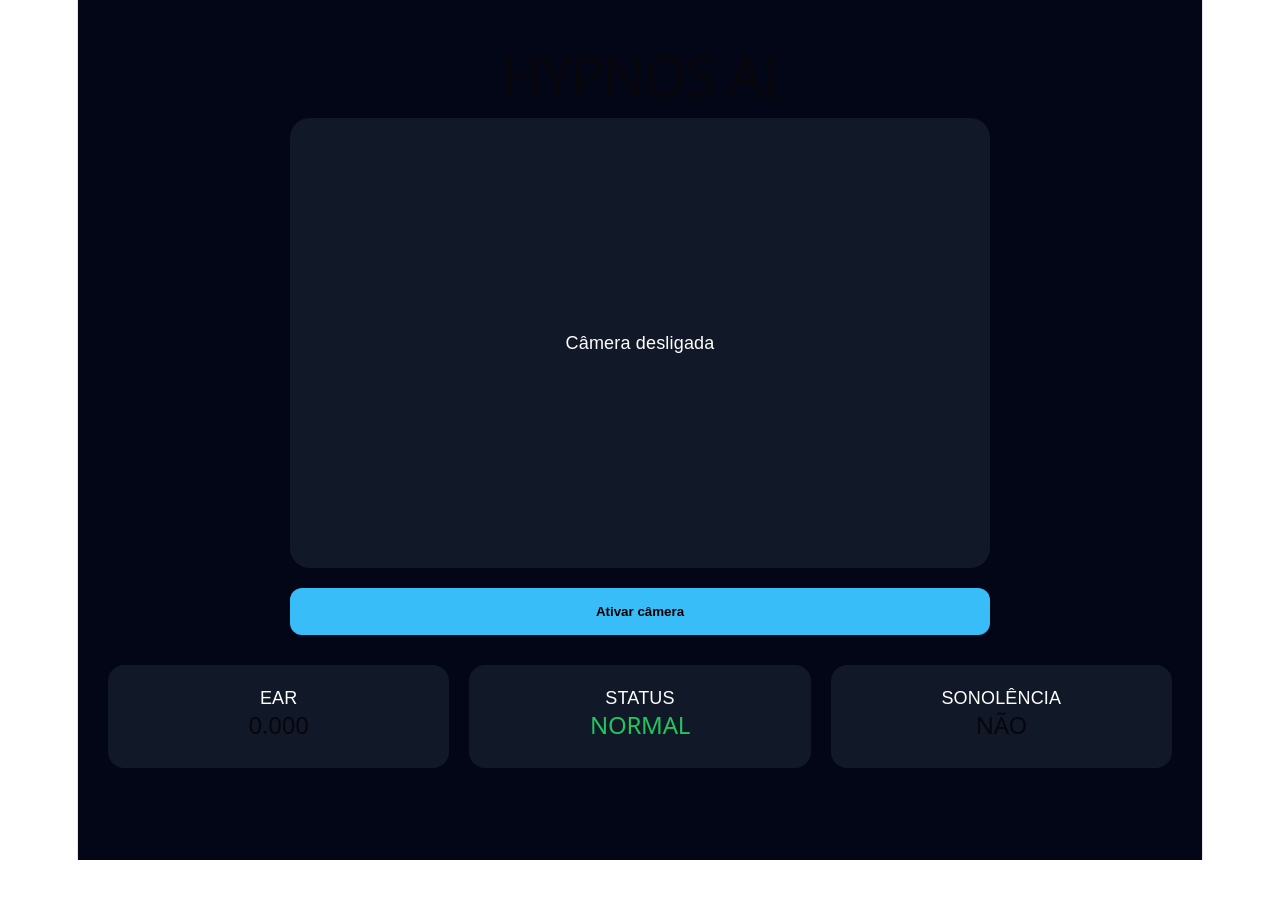
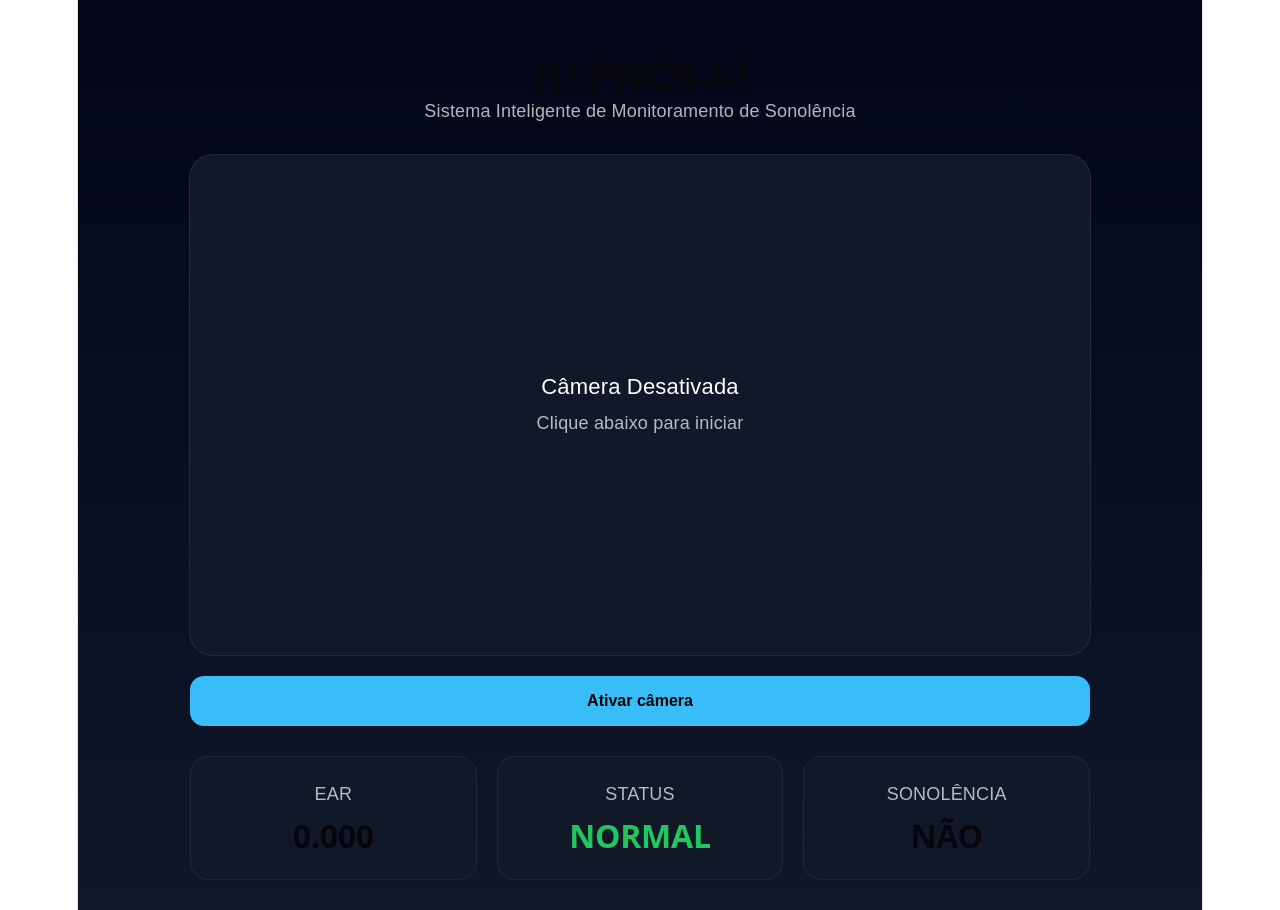
Before and after one commit to VanessaGabi/monitoramento-sono, a React (Vite) app in the folder dashboard-sono/vite-project/: page / in a window 1280 px wide. Before the commit the page ends 860 px from the top, so only its background shows below. Built offline with nearby package versions, Linux system fonts and the light colour scheme.

Commit message:
remove nextjs code from vite

```diff
--- a/dashboard-sono/vite-project/src/App.jsx
+++ b/dashboard-sono/vite-project/src/App.jsx
@@ -1,5 +1,3 @@
-"use client";
-
 import {
   useEffect,
   useRef,
@@ -52,15 +50,15 @@ function Main() {
         setCameraAtiva(true);
       }
 
-      setLoading(false);
-
     } catch (err) {
 
       console.log(err);
 
+      alert("Erro ao acessar câmera");
+
+    } finally {
+
       setLoading(false);
-
-      alert("Erro ao acessar câmera");
     }
   };
 
@@ -107,7 +105,7 @@ function Main() {
           const image =
             canvas.toDataURL(
               "image/jpeg",
-              0.5
+              0.6
             );
 
           const response =
@@ -127,6 +125,17 @@ function Main() {
               }
             );
 
+          // =========================
+          // VALIDA RESPONSE
+          // =========================
+
+          if (!response.ok) {
+
+            throw new Error(
+              "Erro na API"
+            );
+          }
+
           const data =
             await response.json();
 
@@ -141,7 +150,9 @@ function Main() {
                 Number(data.ear || 0),
 
               sonolencia:
-                data.sonolencia || false,
+                Boolean(
+                  data.sonolencia
+                ),
 
               nivel:
                 data.nivel || "normal",
@@ -151,7 +162,6 @@ function Main() {
 
             setErroApi(true);
           }
-
         }
 
       } catch (err) {
@@ -161,17 +171,50 @@ function Main() {
         setErroApi(true);
       }
 
-      setTimeout(processar, 1000);
+      // =========================
+      // LOOP
+      // =========================
+
+      if (ativo) {
+
+        setTimeout(
+          processar,
+          1000
+        );
+      }
     };
 
     processar();
 
+    // =========================
+    // CLEANUP
+    // =========================
+
     return () => {
 
       ativo = false;
+
+      if (
+        videoRef.current &&
+        videoRef.current.srcObject
+      ) {
+
+        const tracks =
+          videoRef.current
+            .srcObject
+            .getTracks();
+
+        tracks.forEach(
+          (track) => track.stop()
+        );
+      }
     };
 
   }, [cameraAtiva]);
+
+  // =========================
+  // STATUS COLOR
+  // =========================
 
   const statusColor =
 
@@ -189,11 +232,38 @@ function Main() {
         HYPNOS AI
       </h1>
 
+      <p style={styles.subtitle}>
+        Sistema Inteligente de
+        Monitoramento de Sonolência
+      </p>
+
       <div style={styles.cameraBox}>
 
         {!cameraAtiva && (
+
           <div style={styles.placeholder}>
-            Câmera desligada
+
+            <div>
+
+              <p
+                style={{
+                  fontSize: 22,
+                  marginBottom: 10,
+                }}
+              >
+                Câmera Desativada
+              </p>
+
+              <p
+                style={{
+                  opacity: 0.7,
+                }}
+              >
+                Clique abaixo para iniciar
+              </p>
+
+            </div>
+
           </div>
         )}
 
@@ -217,8 +287,18 @@ function Main() {
 
       <button
         onClick={iniciarCamera}
-        style={styles.button}
-        disabled={loading || cameraAtiva}
+        style={{
+          ...styles.button,
+
+          opacity:
+            loading ||
+            cameraAtiva
+              ? 0.7
+              : 1,
+        }}
+        disabled={
+          loading || cameraAtiva
+        }
       >
 
         {loading
@@ -230,6 +310,7 @@ function Main() {
       </button>
 
       {erroApi && (
+
         <div style={styles.erro}>
           API desconectada
         </div>
@@ -238,18 +319,26 @@ function Main() {
       <div style={styles.cards}>
 
         <div style={styles.card}>
-          <p>EAR</p>
 
-          <h2>
+          <p style={styles.cardLabel}>
+            EAR
+          </p>
+
+          <h2 style={styles.cardValue}>
             {dados.ear.toFixed(3)}
           </h2>
+
         </div>
 
         <div style={styles.card}>
-          <p>STATUS</p>
+
+          <p style={styles.cardLabel}>
+            STATUS
+          </p>
 
           <h2
             style={{
+              ...styles.cardValue,
               color: statusColor,
             }}
           >
@@ -259,12 +348,17 @@ function Main() {
         </div>
 
         <div style={styles.card}>
-          <p>SONOLÊNCIA</p>
 
-          <h2>
+          <p style={styles.cardLabel}>
+            SONOLÊNCIA
+          </p>
+
+          <h2 style={styles.cardValue}>
+
             {dados.sonolencia
               ? "SIM"
               : "NÃO"}
+
           </h2>
 
         </div>
@@ -279,7 +373,8 @@ const styles = {
 
   page: {
     minHeight: "100vh",
-    background: "#020617",
+    background:
+      "linear-gradient(to bottom,#020617,#0f172a)",
     padding: 30,
     color: "white",
     fontFamily: "Arial",
@@ -287,17 +382,27 @@ const styles = {
 
   title: {
     textAlign: "center",
+    marginBottom: 10,
+    fontSize: 42,
+    fontWeight: "bold",
+  },
+
+  subtitle: {
+    textAlign: "center",
+    opacity: 0.7,
     marginBottom: 30,
   },
 
   cameraBox: {
     width: "100%",
-    maxWidth: 700,
-    height: 450,
+    maxWidth: 900,
+    height: 500,
     margin: "0 auto",
     background: "#111827",
-    borderRadius: 20,
+    borderRadius: 24,
     overflow: "hidden",
+    border:
+      "1px solid rgba(255,255,255,0.08)",
   },
 
   placeholder: {
@@ -306,28 +411,33 @@ const styles = {
     display: "flex",
     justifyContent: "center",
     alignItems: "center",
+    textAlign: "center",
   },
 
   button: {
     marginTop: 20,
     width: "100%",
-    maxWidth: 700,
+    maxWidth: 900,
     display: "block",
     marginInline: "auto",
     padding: 16,
     border: "none",
-    borderRadius: 12,
+    borderRadius: 14,
     background: "#38bdf8",
+    color: "#000",
     fontWeight: "bold",
+    fontSize: 16,
     cursor: "pointer",
   },
 
   erro: {
     marginTop: 20,
     background: "#ef4444",
-    padding: 12,
-    borderRadius: 12,
+    padding: 14,
+    borderRadius: 14,
     textAlign: "center",
+    maxWidth: 900,
+    marginInline: "auto",
   },
 
   cards: {
@@ -336,13 +446,28 @@ const styles = {
       "repeat(auto-fit,minmax(220px,1fr))",
     gap: 20,
     marginTop: 30,
+    maxWidth: 900,
+    marginInline: "auto",
   },
 
   card: {
     background: "#111827",
-    padding: 20,
-    borderRadius: 16,
+    padding: 24,
+    borderRadius: 18,
     textAlign: "center",
+    border:
+      "1px solid rgba(255,255,255,0.06)",
+  },
+
+  cardLabel: {
+    opacity: 0.7,
+    marginBottom: 10,
+  },
+
+  cardValue: {
+    fontSize: 32,
+    fontWeight: "bold",
+    margin: 0,
   },
 };
 
```
